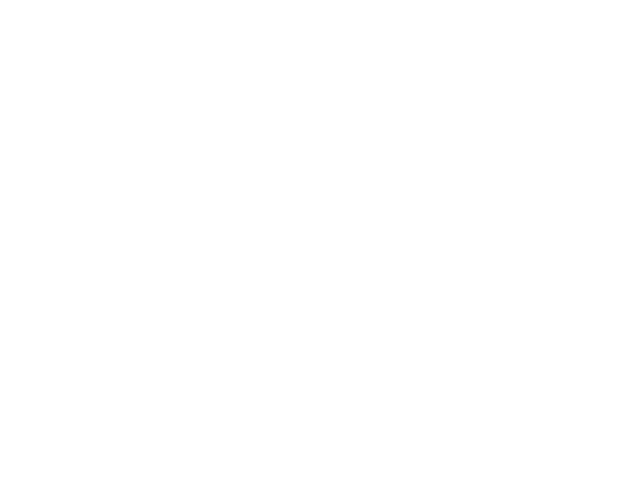
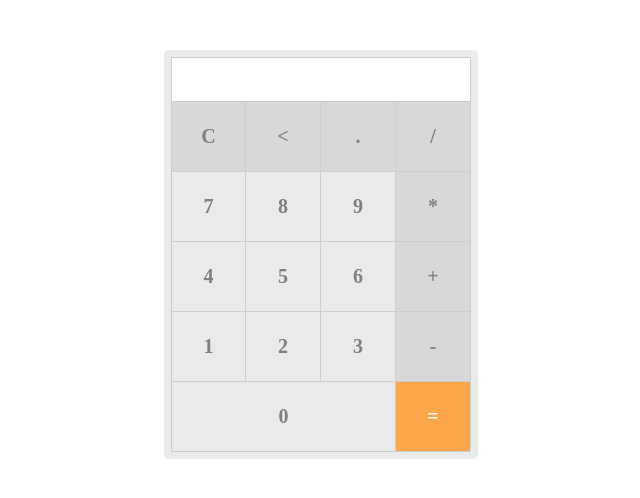
Before and after one commit to ronabumigumilang/calculator, a plain HTML site: page index.html in a window 1280 px wide. Shown: the whole page, without its empty margins (319-959 px from the left). Drawn offline with Linux system fonts and the light colour scheme.

Commit message:
membuat calculator

```diff
--- a/index.html
+++ b/index.html
@@ -5,10 +5,32 @@
     <meta http-equiv="X-UA-Compatible" content="IE=edge">
     <meta name="viewport" content="width=device-width, initial-scale=1.0">
     <title>Calculator</title>
+    <link rel="stylesheet" href="kalkulator.css">
 </head>
 <body>
     <div class="calculator">
-
+        <input type="text" id="layar">
+        <div class="container-tombol">
+            <span class="tombol operator">C</span>
+            <span class="tombol operator"><</span>
+            <span class="tombol operator">.</span>
+            <span class="tombol operator">/</span>
+            <span class="tombol">7</span>
+            <span class="tombol">8</span>
+            <span class="tombol">9</span>
+            <span class="tombol operator">*</span>
+            <span class="tombol">4</span>
+            <span class="tombol">5</span>
+            <span class="tombol">6</span>
+            <span class="tombol operator">+</span>
+            <span class="tombol">1</span>
+            <span class="tombol">2</span>
+            <span class="tombol">3</span>
+            <span class="tombol operator">-</span>
+            <span class="tombol" id="nol">0</span>
+            <span class="tombol" id="hitung">=</span>
+        </div>
     </div>
 </body>
+<script src="kalkulator.js"></script>
 </html>
--- /dev/null
+++ b/kalkulator.css
@@ -0,0 +1,65 @@
+.calculator {
+    width: 300px;
+    background: #eaeaea;
+    margin: 50px auto 0px auto;
+    padding: 7px;
+    border-radius: 5px;
+}
+
+#layar {
+    width: 100%;
+    box-sizing: border-box;
+    border: 1px solid #cecece;
+    font-size: 25px;
+    font-weight: bold;
+    color: grey;
+    padding: 7px 5px;
+    text-align: right;
+    outline: none;
+}
+
+.container-tombol {
+    display: flex;
+    flex-wrap: wrap;
+}
+
+.tombol:nth-child(4n+1) {
+    border-left: 1px solid #cecece;
+}
+
+.tombol {
+    display: flex;
+    width: 25%;
+    font-size: 20px;
+    color: grey;
+    font-weight: bold;
+    height: 70px;
+    border: 1px solid #cecece;
+    border-top: none;
+    border-left: none;
+    box-sizing: border-box;
+    justify-content: center;
+    align-items: center;
+}
+
+.tombol:hover {
+    background: #e4e4e4;
+    cursor: pointer;
+}
+
+#nol {
+    flex-grow: 1;
+}
+
+.operator {
+    background: #d8d8d8;
+}
+
+#hitung {
+    background: #ffa64a;
+    color: white;
+}
+
+#hitung:hover {
+    background: orange;
+}
--- /dev/null
+++ b/kalkulator.js
@@ -0,0 +1,22 @@
+var tombol = document.querySelector(".container-tombol");
+
+tombol.addEventListener("click", function(e) {
+    // alert("Halo")
+    var tombolClick = e.target;
+    var nilaiTombol = tombolClick.innerText;
+
+    // alert(nilaiTombol)
+    if(nilaiTombol == "C") {
+        layar.value = ""
+    }
+    else if(nilaiTombol == "<") {
+        layar.value = layar.value.slice(0, -1)
+    }
+    else if(nilaiTombol == "=") {
+        layar.value = eval(layar.value)
+    }
+    else {
+        layar.value = layar.value + nilaiTombol;
+    }
+
+})
```
